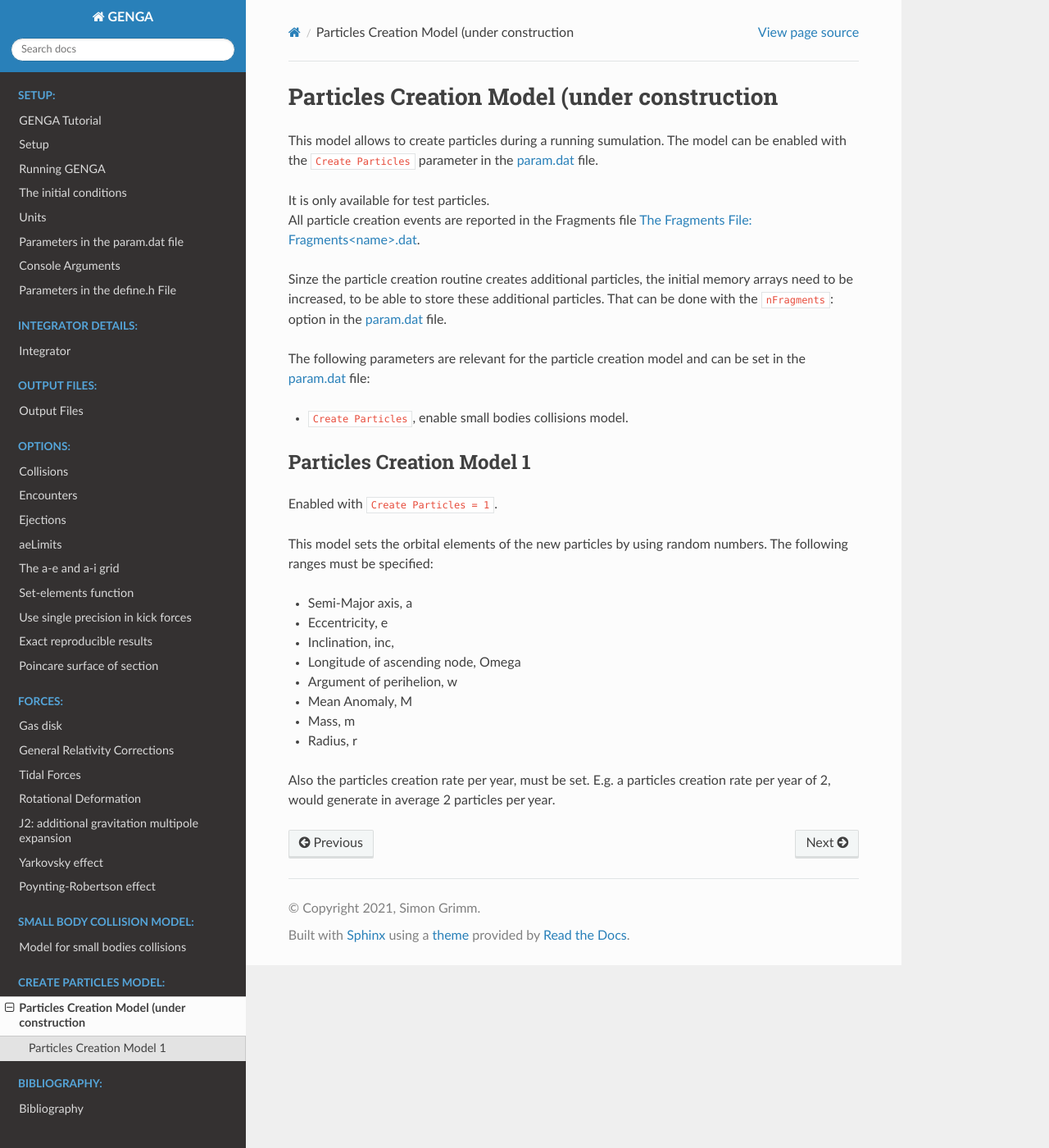
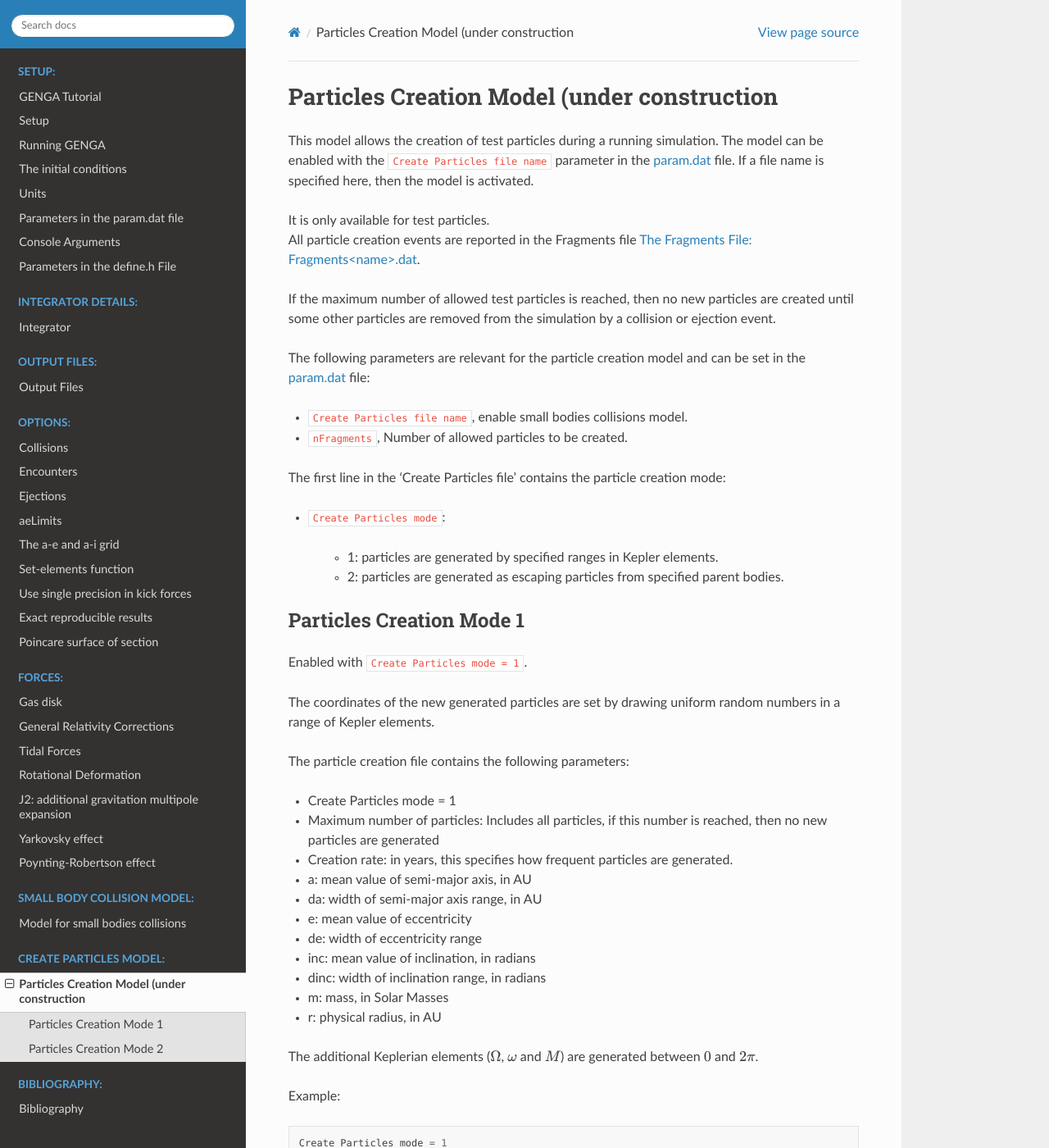
Before and after one commit to vinfreecs/genga, a Sphinx documentation site: the page built from docs/CreateParticles.rst, in a window 1280 px wide and 1400 px high. Shown: the whole window at 82% size. Built offline with Sphinx 7.4.7 and the Read the Docs theme 2.0.0, drawn with Linux system fonts in a browser that asks for light colours; some of the changed text lies outside the part shown.

Commit message:
update particle creation mode

```diff
--- a/docs/CreateParticles.rst
+++ b/docs/CreateParticles.rst
@@ -3,33 +3,98 @@
 Particles Creation Model (under construction
 ============================================
 
-This model allows to create particles during a running sumulation. The model can be enabled with the :literal:`Create Particles` parameter
-in the :ref:`param.dat<ParamFile>` file.
+This model allows the creation of test particles during a running simulation. The model can be enabled with the :literal:`Create Particles file name` parameter
+in the :ref:`param.dat<ParamFile>` file. If a file name is specified here, then the model is activated.
 
 | It is only available for test particles.
 | All particle creation events are reported in the Fragments file :ref:`FragmentsFile`.
 
-Sinze the particle creation routine creates additional particles, the initial memory arrays need to be increased,
-to be able to store these additional particles. That can be done with the :literal:`nFragments`: option in the :ref:`param.dat<ParamFile>` file.
+If the maximum number of allowed test particles is reached, then no new particles are created until some other particles are removed from the simulation by
+a collision or ejection event.
 
 The following parameters are relevant for the particle creation model and can be set in the :ref:`param.dat<ParamFile>` file:
 
-- :literal:`Create Particles`, enable small bodies collisions model.
+- :literal:`Create Particles file name`, enable small bodies collisions model.
+- :literal:`nFragments`, Number of allowed particles to be created.
 
 
-Particles Creation Model 1
---------------------------
-Enabled with :literal:`Create Particles = 1`.
+The first line in the 'Create Particles file' contains the particle creation mode:
 
-This model sets the orbital elements of the new particles by using random numbers. The following ranges must be specified:
+- | :literal:`Create Particles mode`:
 
-- Semi-Major axis, a
-- Eccentricity, e
-- Inclination, inc,
-- Longitude of ascending node, Omega
-- Argument of perihelion, w
-- Mean Anomaly, M
-- Mass, m
-- Radius, r
+   - 1: particles are generated by specified ranges in Kepler elements.
+   - 2: particles are generated as escaping particles from specified parent bodies.
 
-Also the particles creation rate per year, must be set. E.g. a particles creation rate per year of 2, would generate in average 2 particles per year.
+Particles Creation Mode 1
+-------------------------
+Enabled with :literal:`Create Particles mode = 1`.
+
+The coordinates of the new generated particles are set by drawing uniform random numbers in a range of Kepler elements.
+
+The particle creation file contains the following parameters:
+
+- Create Particles mode = 1
+- Maximum number of particles: Includes all particles, if this number is reached, then no new particles are generated
+- Creation rate: in years, this specifies how frequent particles are generated.
+- a: mean value of semi-major axis, in AU
+- da: width of semi-major axis range, in AU
+- e: mean value of eccentricity
+- de: width of eccentricity range
+- inc: mean value of inclination, in radians
+- dinc: width of inclination range, in radians
+- m: mass, in Solar Masses
+- r: physical radius, in AU
+
+The additional Keplerian elements (:math:`\Omega`, :math:`\omega` and :math:`M`) are generated between :math:`0` and :math:`2\pi`.
+
+Example::
+
+	Create Particles mode = 1
+	Maximum number of particles = 100
+	Creation rate = 50.0
+	a = 5.2
+	da = 4.0
+	e = 0.8
+	de = 0.05
+	inc = 0.05
+	dinc = 0.05
+	m = 0.0
+	r = 1.0e-10
+
+
+Particles Creation Mode 2
+-------------------------
+Enabled with :literal:`Create Particles mode = 2`.
+
+The coordinates of the new generated particles are generated as escaping particles from parent bodies. A list of parent bodies
+can be specified in the file. New generated particles are placed 3 times the physical radius of the parent body away from its center.
+The direction is chosen isotropic and randomly. The escaping velocity is chosen randomly between the range Vmin and Vamx.
+Where Vmin and Vmax are given in terms of the escape velocity of the parent body.
+
+For example: Vmin = 1 and Vmax = 2, then the escaping velocity of the new particle between 1 and 2 times :math:`v_{esc} = \sqrt{2GM/d}`,
+where :math:`d = 3 R`, :math:`M` and :math:`R` are the mass and radius of the parent body.
+
+The particle creation file contains the following parameters:
+
+- Create Particles mode = 2
+- Maximum number of particles: Includes all particles, if this number is reached, then no new particles are generated
+- Creation rate: in years, this specifies how frequent particles are generated.
+- Vmin, minimum velocity, in terms of the escape velocity of the parent body.
+- Vmax, maximum velocity, in terms of the escape velocity of the parent body.
+- m: mass, in Solar Masses
+- r: physical radius, in AU
+- List of particle indizes: In the following, the indizes of the parent bodies must be listed.
+
+Example::
+
+	Create Particles mode = 2
+	Maximum number of particles = 100
+	Creation rate = 50.0
+	Vmin = 1.0
+	Vmax = 1.0
+	m = 0.0
+	r = 1.0e-10
+	List of particle indizes:
+	4
+	8
+	12
--- a/docs/Param.rst
+++ b/docs/Param.rst
@@ -397,11 +397,11 @@
    - 2: enable only rotation reset model for test particles.
    - 3: enable only fragmentation model for test particles.
 
-- | :literal:`Create Particles`: Flag to enable particle creation model.
+- | :literal:`Create Particles file name`: file name for the  particle creation model.
   | See :ref:`CreateParticles`
 
-   - 0 (default): model is not enabled
-   - 1: enable test particles creation model 1. Particles are created on new random orbits.
+  -  :literal:`-`: no file, particle creation model is not used (default)
+  -  < particle creation file name>: This file is used to generate new particles during a simulation.
 
 - | :literal:`Asteroid collisional velocity V`, in m/s, used for small bodies collision model
   | See :ref:`SmallBodies`
--- a/docs/SmallBodies.rst
+++ b/docs/SmallBodies.rst
@@ -20,8 +20,9 @@
 
 | All events of rotation reset or fragmentation are reported in the Fragments file :ref:`FragmentsFile`.
 
-| Sinze the fragmentaion routine creates additional debris particles, the initial memory arrays need to be increased,
-to be able to store these additional particles. That can be done with the :literal:`nFragments`: option in the :ref:`param.dat<ParamFile>` file.
+| Since the fragmentaion routine creates additional debris particles, the initial memory arrays need to be increased,
+  to be able to store these additional particles.
+| That can be done with the :literal:`nFragments`: option in the :ref:`param.dat<ParamFile>` file.
 
 The following parameters are relevant for the small body collision model  and can be set in the :ref:`param.dat<ParamFile>` file:
 
```
Also changed, not shown: 14 other files.
